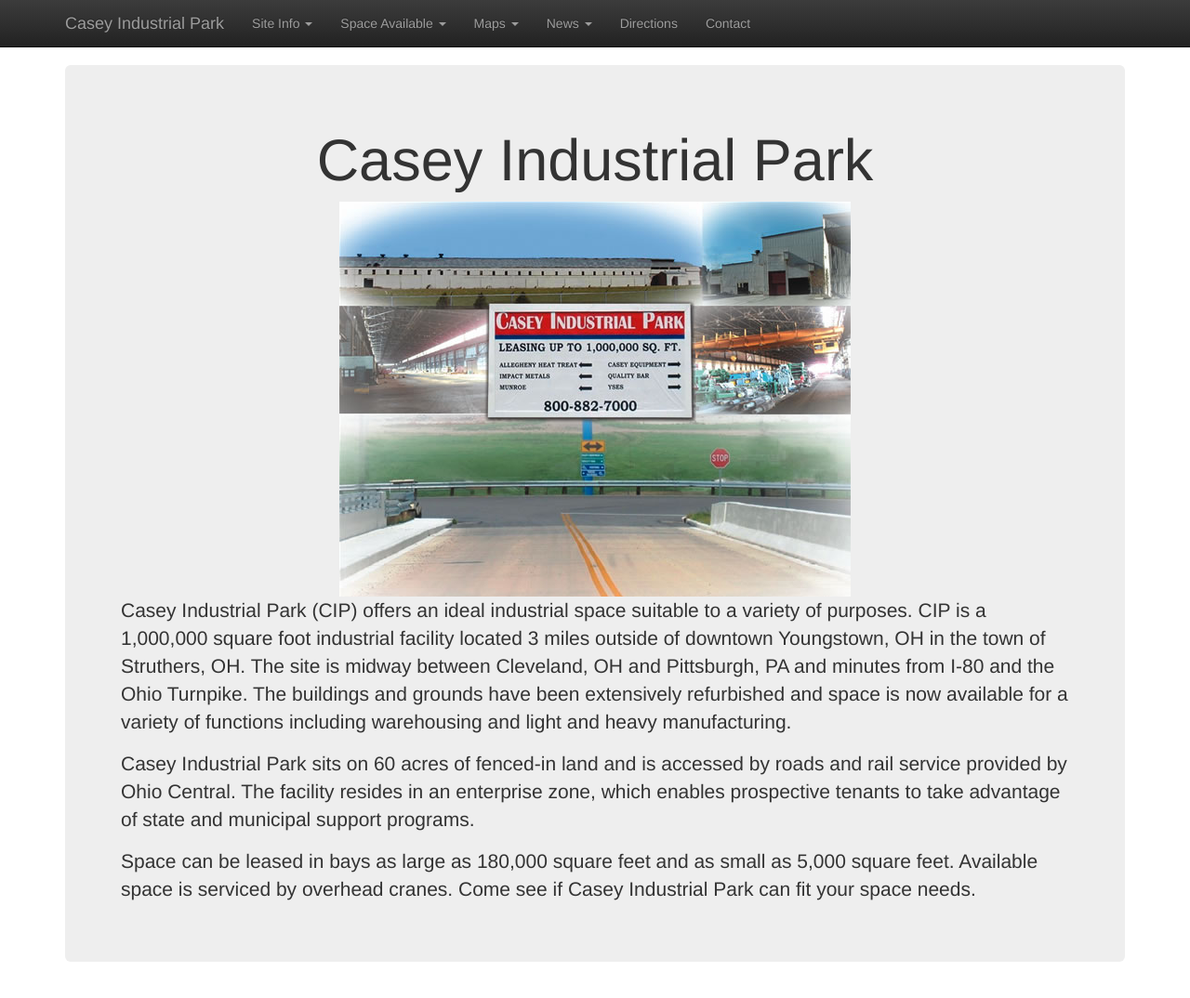
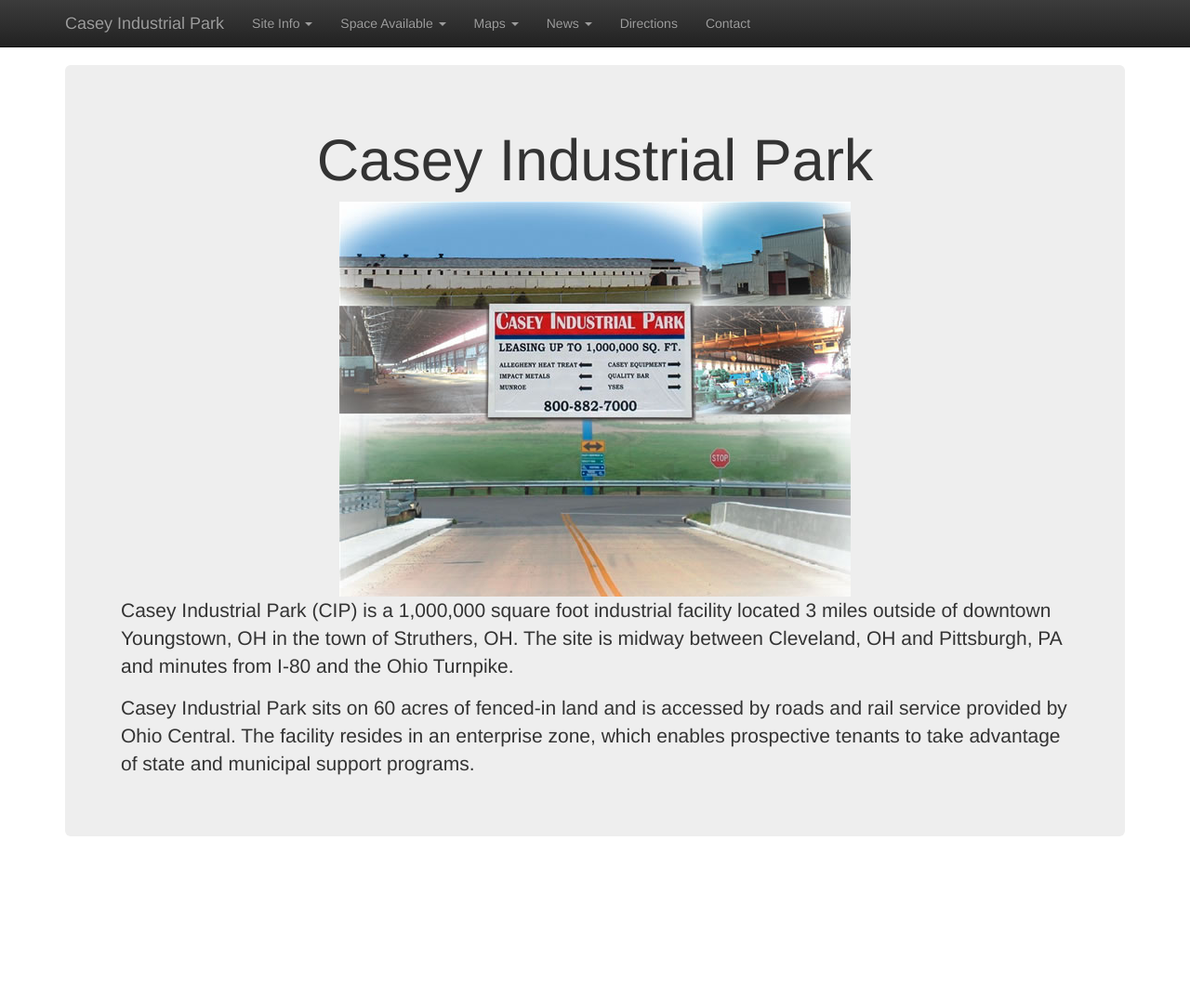
Before and after one commit to fieldingtron/caseypark, a Jekyll site: the page built from index.html, in a window 1280 px wide and 1095 px high. Shown: the top 1074 px of the window at 93% size. Built offline with Jekyll 4.4.1, drawn with Linux system fonts in a browser that asks for light colours; nearby versions of some CDN libraries.

Commit message:
Update index.html
updates to main page

```diff
--- a/index.html
+++ b/index.html
@@ -8,12 +8,10 @@
 <div class="jumbotron">
     <h1 class="text-center">Casey Industrial Park</h1>
      <img src="/images/casey-industrial.jpg"  class="img-responsive center-block" alt="Casey Industrial Park" />
-    <p> Casey Industrial Park (CIP) offers an ideal industrial space suitable to a variety of purposes. CIP is a 1,000,000 square foot industrial
+    <p> Casey Industrial Park (CIP)  is a 1,000,000 square foot industrial
         facility located 3 miles outside of downtown Youngstown, OH in the town of Struthers, OH. The site is midway between Cleveland, OH and Pittsburgh, PA
-        and minutes from I-80 and the Ohio Turnpike. The buildings and grounds have been extensively refurbished and space is now available for a variety of functions
-        including warehousing and light and heavy manufacturing.</p>
+        and minutes from I-80 and the Ohio Turnpike.</p>
 <p>Casey Industrial Park sits on 60 acres of fenced-in land and is accessed by roads and rail service provided by Ohio Central.
 The facility resides in an enterprise zone, which enables prospective tenants to take advantage of state and municipal support programs.  </p>
-<p>Space can be leased in bays as large as 180,000 square feet and as small as 5,000 square feet.
-Available space is serviced by overhead cranes. Come see if Casey Industrial Park can fit your space needs. </p>
+
 </div>
```
